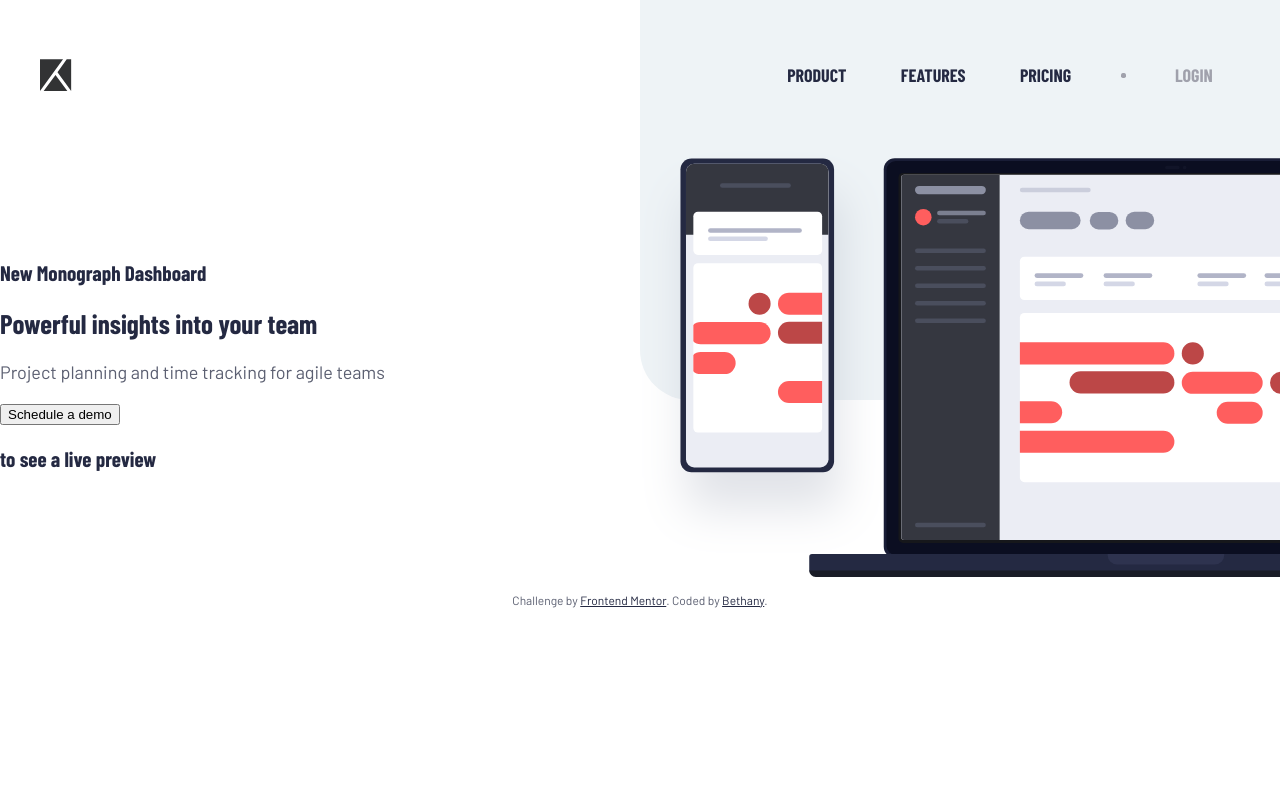
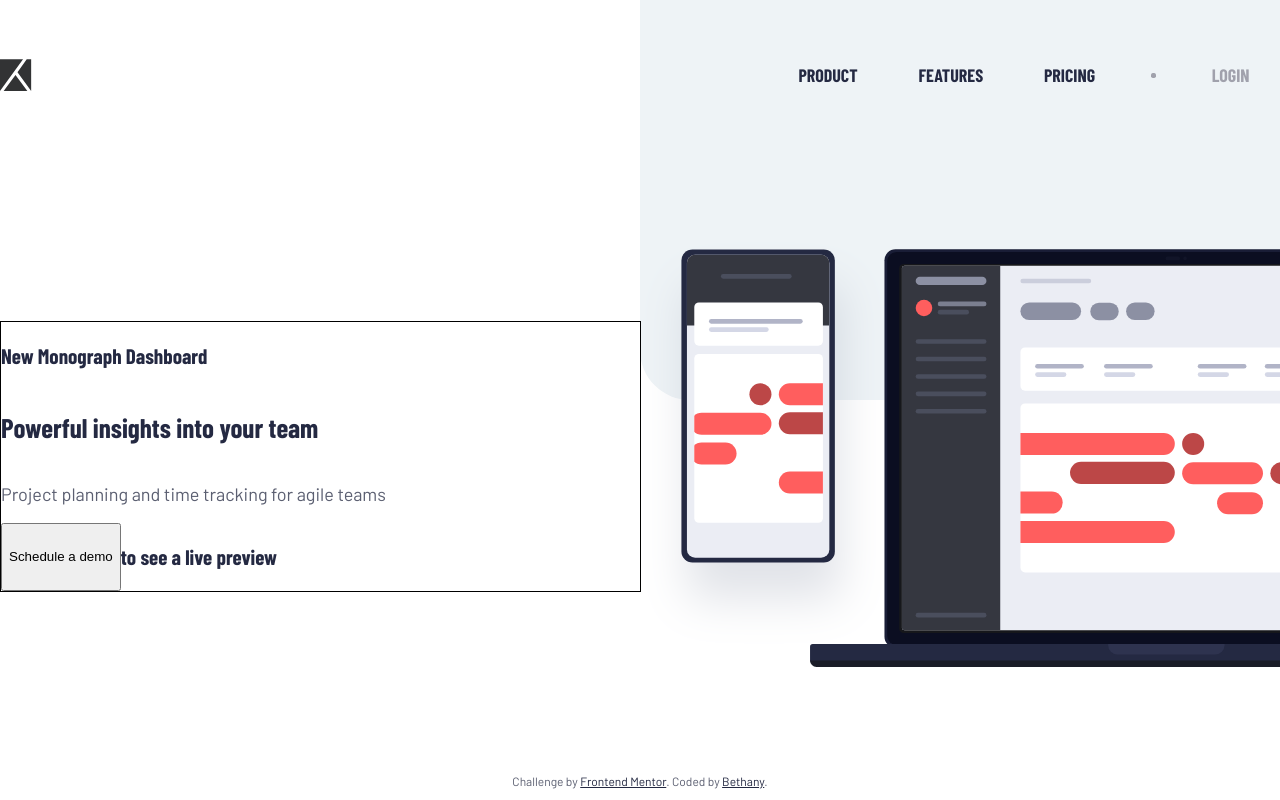
Before and after one commit to whimsicurl-creations/fm-project-tracking-component, a plain HTML site: page index.html in a window 1280 px wide. Drawn offline with nearby package versions, Linux system fonts and the light colour scheme.

Commit message:
Use grid for body layout

```diff
--- a/css/main.css
+++ b/css/main.css
@@ -22,8 +22,11 @@ body {
     margin: 0 auto;
     height: 100vh;
     overflow: hidden;
+    display: grid;
+    grid-template-rows: auto 1fr auto;
 }
 
+/* BACKGROUND SHAPE */
 body::before {
     content: "";
     display: block;
@@ -44,7 +47,7 @@ header {
     align-items: center;
     width: 100%;
     height: 150px;
-    max-width: 1200px;
+    max-width: 1440px;
     margin: 0 auto;
 }
 
@@ -90,18 +93,32 @@ main {
     align-items: center;
 }
 
-.image {
+.image,
+.wrapper {
     width: 50%;
     overflow: hidden;
 }
 
 .image img {
-    /* margin-left: 50px; */
     width: 138%;
     overflow: hidden;
-    /* width: 150%; */
     position: relative;
 }
+
+.wrapper {
+    display: flex;
+    flex-direction: column;
+    justify-content: space-around;
+    margin: 0 0 0 auto;
+    max-width: 720px;
+    border: 1px solid black;
+}
+
+.cta {
+    display: flex;
+}
+
+
 
 
 /* FOOTER */
--- a/index.html
+++ b/index.html
@@ -36,8 +36,10 @@
       <h1>Powerful insights into your team</h1>
       <p>Project planning and time tracking for agile teams</p>
 
-      <button>Schedule a demo</button>
-      <h3>to see a live preview</h3>
+      <div class="cta">
+        <button>Schedule a demo</button>
+        <h3>to see a live preview</h3>
+      </div>
     </section>
   </main>
 
```
